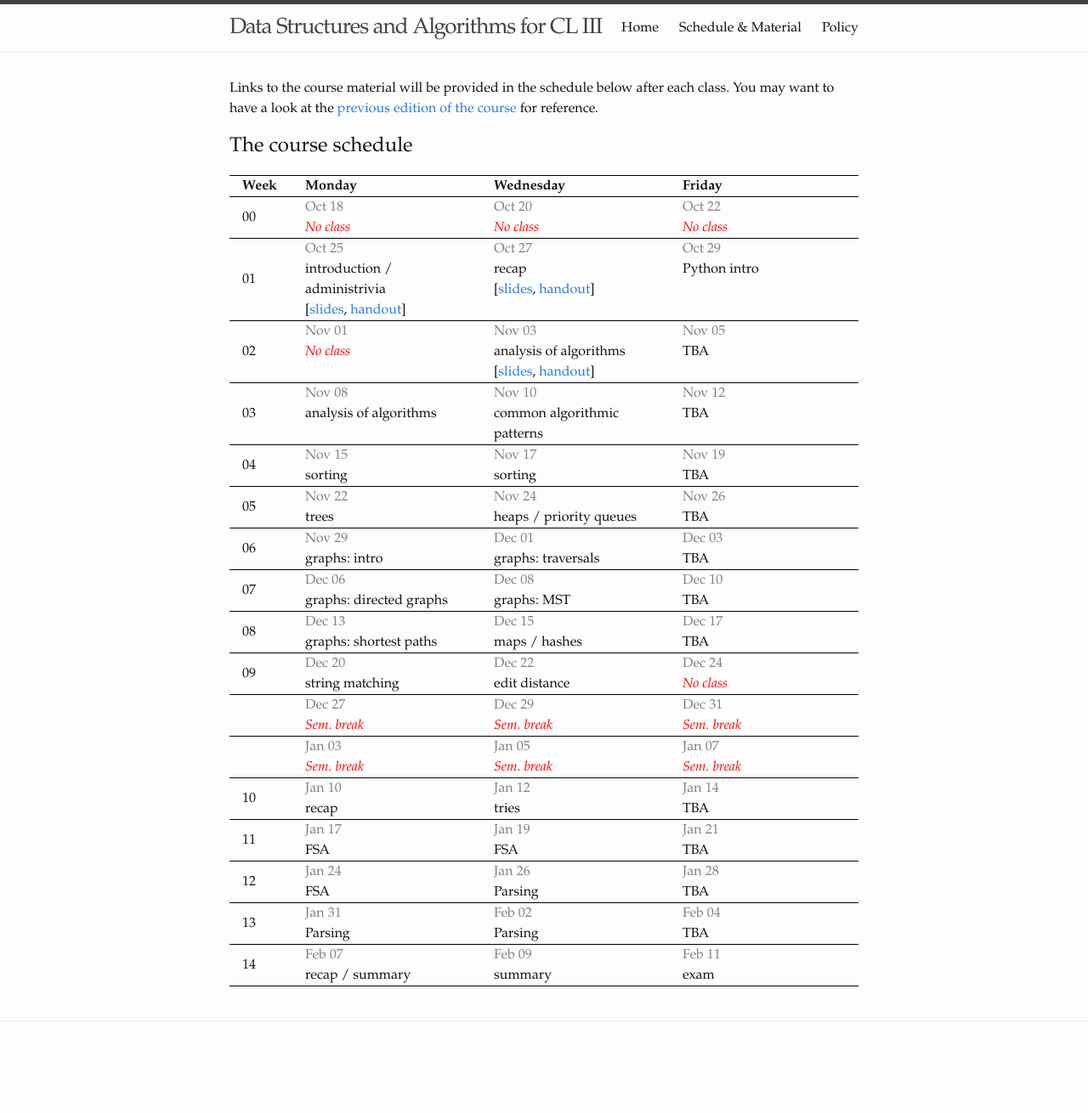
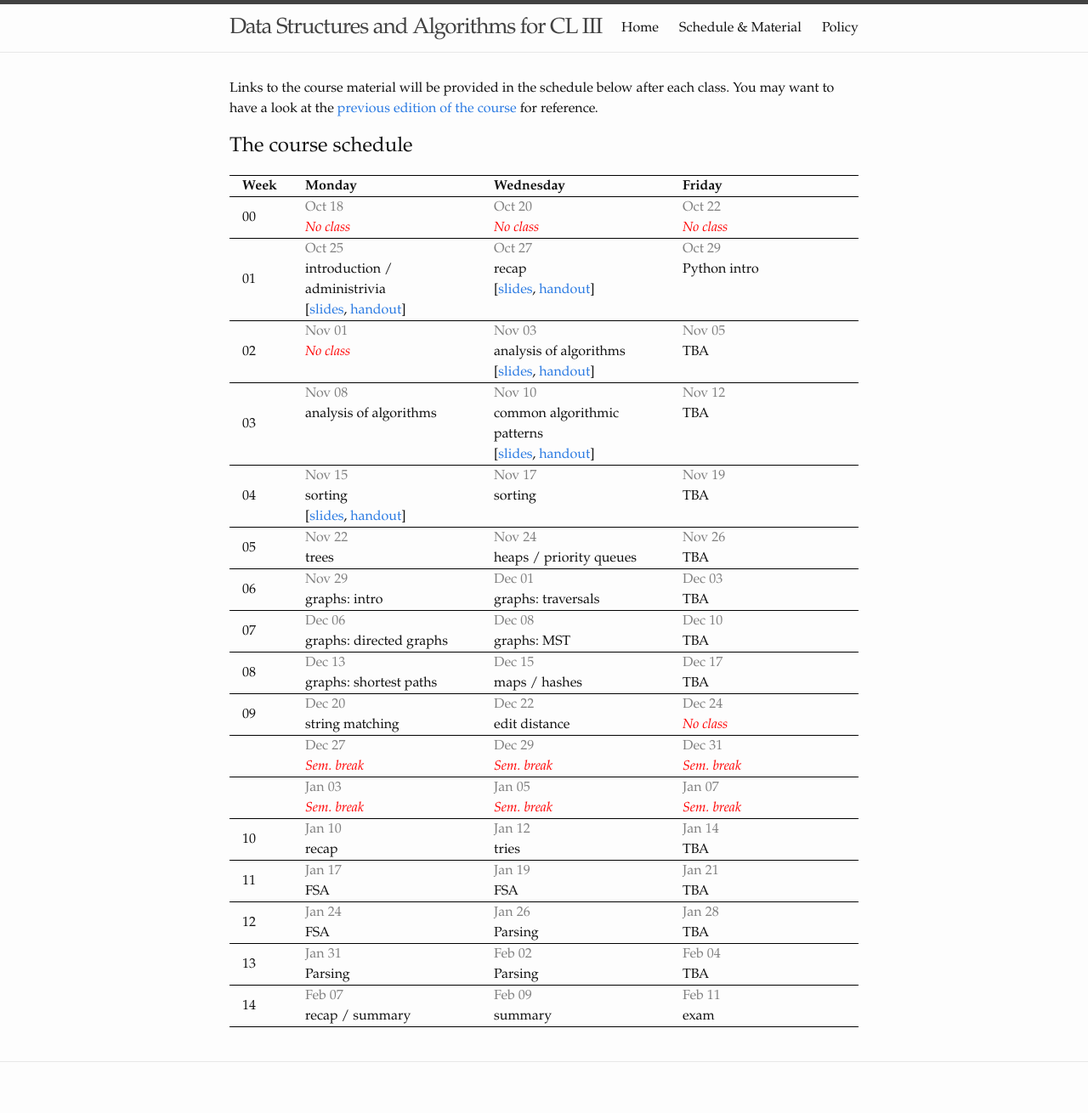
Before and after one commit to dsacl3-2021/dsacl3-2021.github.io, a Jekyll site: the page built from lectures.md, in a window 1280 px wide. Shown: the whole page at 85% size. Built offline with Jekyll 4.4.1, drawn with Linux system fonts in a browser that asks for light colours; before the commit the page ends 1262 px from its top, so only the background shows below that.

Commit message:
Update slides.

```diff
--- a/_data/schedule.yml
+++ b/_data/schedule.yml
@@ -33,12 +33,18 @@
       topic: analysis of algorithms
     Nov 10:
       topic: common algorithmic patterns
+      links:
+        slides: slides/patterns.pdf
+        handout: slides/patterns-handout.pdf
     Nov 12:
       topic: TBA
 - week: "04"
   dates:
     Nov 15:
       topic: sorting
+      links:
+        slides: slides/sorting.pdf
+        handout: slides/sorting-handout.pdf
     Nov 17:
       topic: sorting
     Nov 19:
```
Also changed, not shown: 6 other files.
